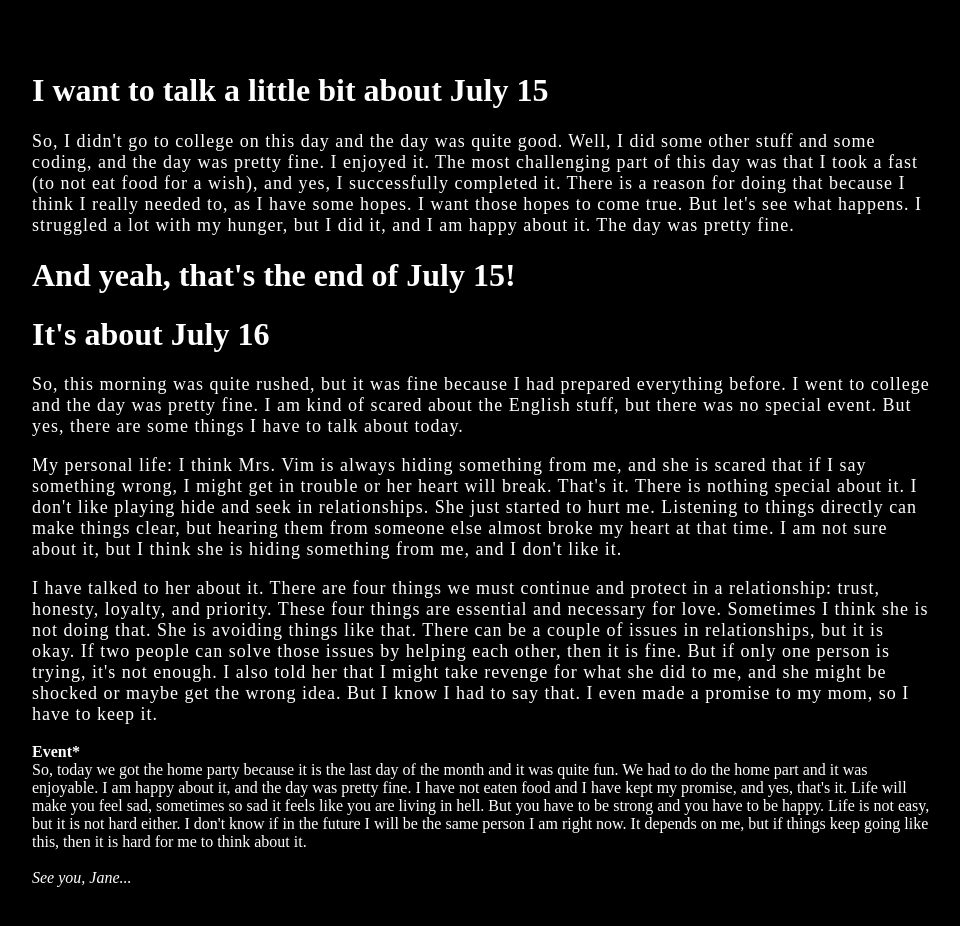
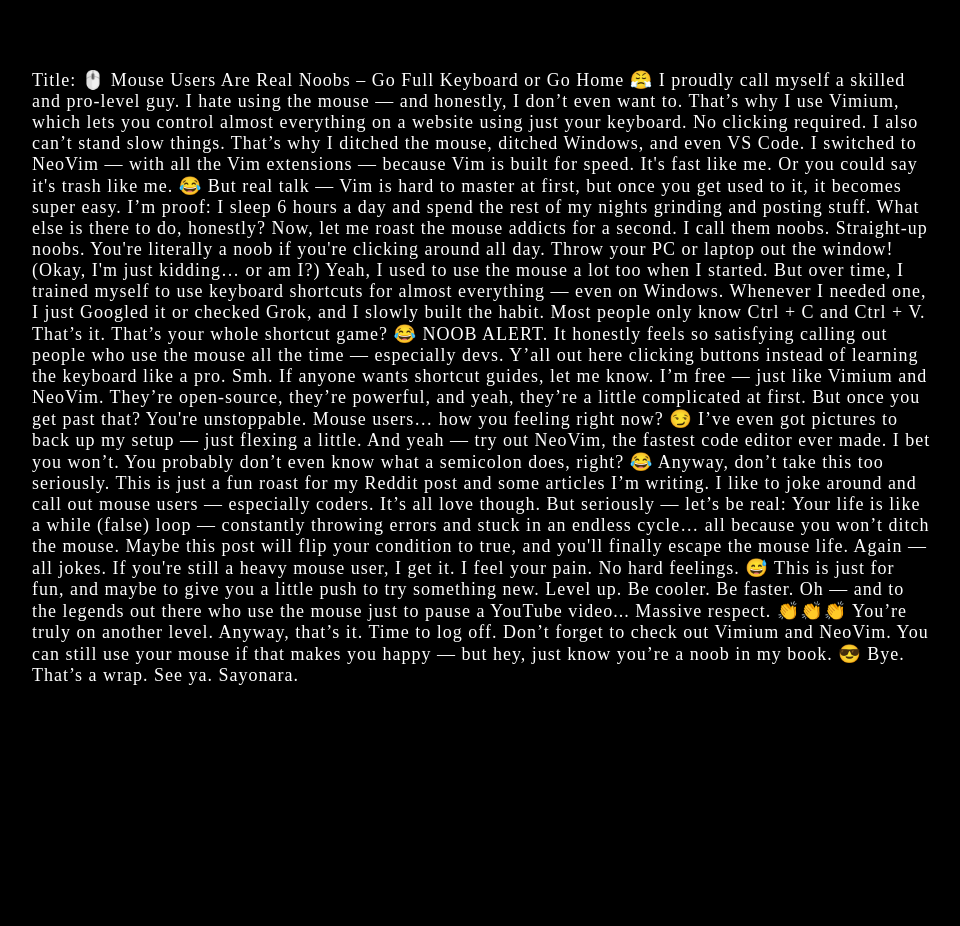
Before and after one commit to Bheem-Works/Articles, a React (Vite) app: page / in a window 1280 px wide. Shown: the whole page, without its empty margins (158-1118 px from the left). After the commit the page ends 800 px from the top, so only its background shows below. Built offline with nearby package versions, Linux system fonts and the light colour scheme.

Commit message:
mouse user

```diff
--- /dev/null
+++ b/mouseUser.jsx
@@ -0,0 +1,55 @@
+import React from 'react'
+
+function MouseUser
+() {
+  return (
+    <div className='container'>
+      <p>
+        Title: 🖱️ Mouse Users Are Real Noobs – Go Full Keyboard or Go Home 😤
+
+I proudly call myself a skilled and pro-level guy. I hate using the mouse — and honestly, I don’t even want to. That’s why I use Vimium, which lets you control almost everything on a website using just your keyboard. No clicking required.
+
+I also can’t stand slow things. That’s why I ditched the mouse, ditched Windows, and even VS Code. I switched to NeoVim — with all the Vim extensions — because Vim is built for speed. It's fast like me. Or you could say it's trash like me. 😂
+
+But real talk — Vim is hard to master at first, but once you get used to it, it becomes super easy. I’m proof: I sleep 6 hours a day and spend the rest of my nights grinding and posting stuff. What else is there to do, honestly?
+
+Now, let me roast the mouse addicts for a second. I call them noobs. Straight-up noobs. You're literally a noob if you're clicking around all day.
+
+Throw your PC or laptop out the window! (Okay, I'm just kidding… or am I?)
+
+Yeah, I used to use the mouse a lot too when I started. But over time, I trained myself to use keyboard shortcuts for almost everything — even on Windows. Whenever I needed one, I just Googled it or checked Grok, and I slowly built the habit.
+
+Most people only know Ctrl + C and Ctrl + V. That’s it. That’s your whole shortcut game? 😂
+NOOB ALERT.
+
+It honestly feels so satisfying calling out people who use the mouse all the time — especially devs. Y’all out here clicking buttons instead of learning the keyboard like a pro. Smh.
+
+If anyone wants shortcut guides, let me know. I’m free — just like Vimium and NeoVim. They’re open-source, they’re powerful, and yeah, they’re a little complicated at first. But once you get past that? You're unstoppable.
+
+Mouse users… how you feeling right now? 😏
+I’ve even got pictures to back up my setup — just flexing a little.
+
+And yeah — try out NeoVim, the fastest code editor ever made. I bet you won’t. You probably don’t even know what a semicolon does, right? 😂
+
+Anyway, don’t take this too seriously. This is just a fun roast for my Reddit post and some articles I’m writing. I like to joke around and call out mouse users — especially coders. It’s all love though.
+
+But seriously — let’s be real: Your life is like a while (false) loop — constantly throwing errors and stuck in an endless cycle… all because you won’t ditch the mouse. Maybe this post will flip your condition to true, and you'll finally escape the mouse life.
+
+Again — all jokes. If you're still a heavy mouse user, I get it. I feel your pain. No hard feelings. 😅
+
+This is just for fun, and maybe to give you a little push to try something new. Level up. Be cooler. Be faster.
+
+Oh — and to the legends out there who use the mouse just to pause a YouTube video... Massive respect. 👏👏👏
+You’re truly on another level.
+
+Anyway, that’s it. Time to log off.
+Don’t forget to check out Vimium and NeoVim.
+You can still use your mouse if that makes you happy — but hey, just know you’re a noob in my book. 😎
+
+Bye. That’s a wrap. See ya. Sayonara.
+      </p>
+    </div>
+  )
+}
+
+export default MouseUser
--- a/src/App.jsx
+++ b/src/App.jsx
@@ -1,9 +1,9 @@
 import React from 'react'
-import JulySixteen from '../july_sixteen'
+import MouseUser from '../mouseUser'
 function App() {
   return (
     <div>
-    <JulySixteen />
+    <MouseUser />
     </div>
   )
 }
```
